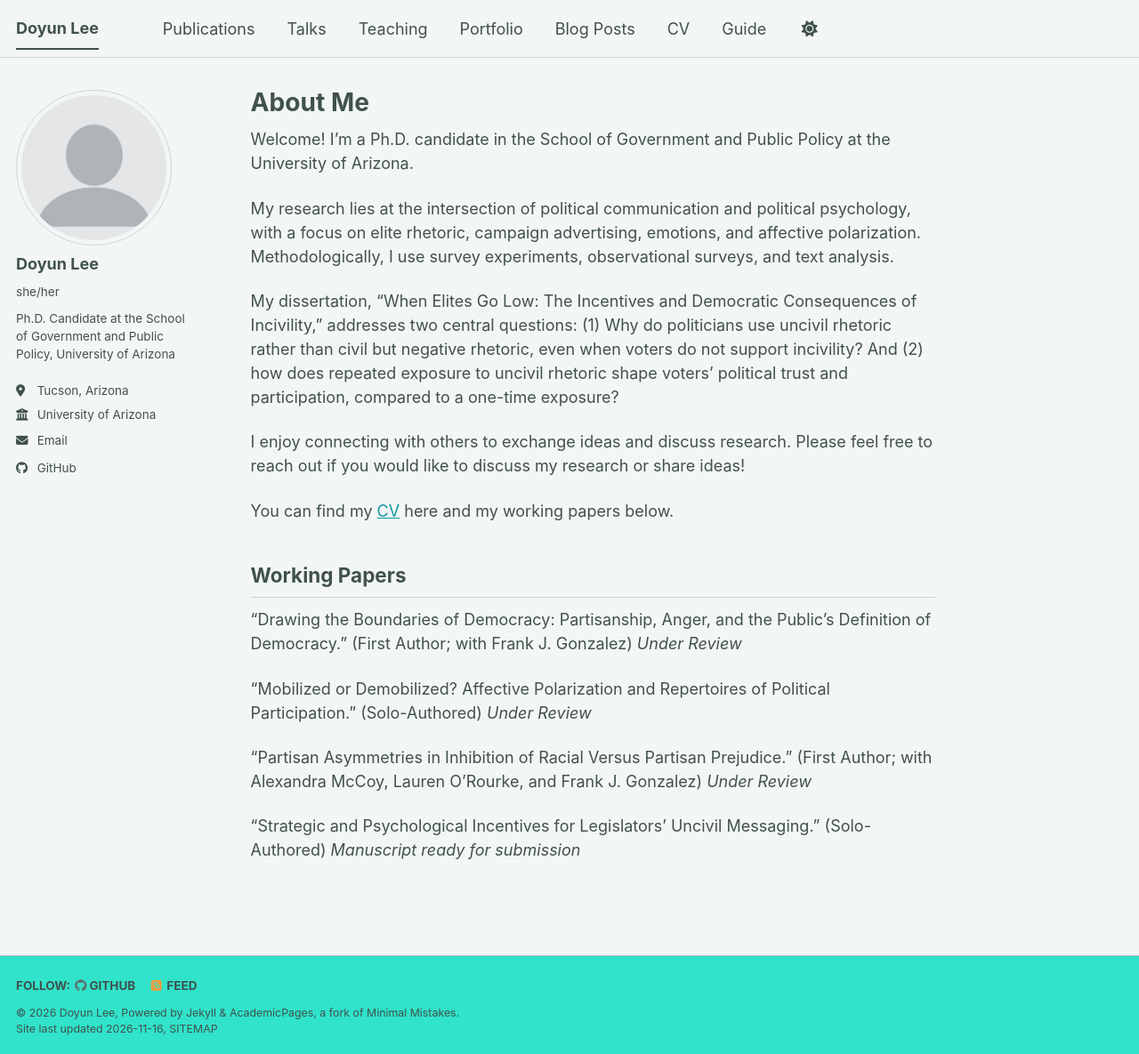
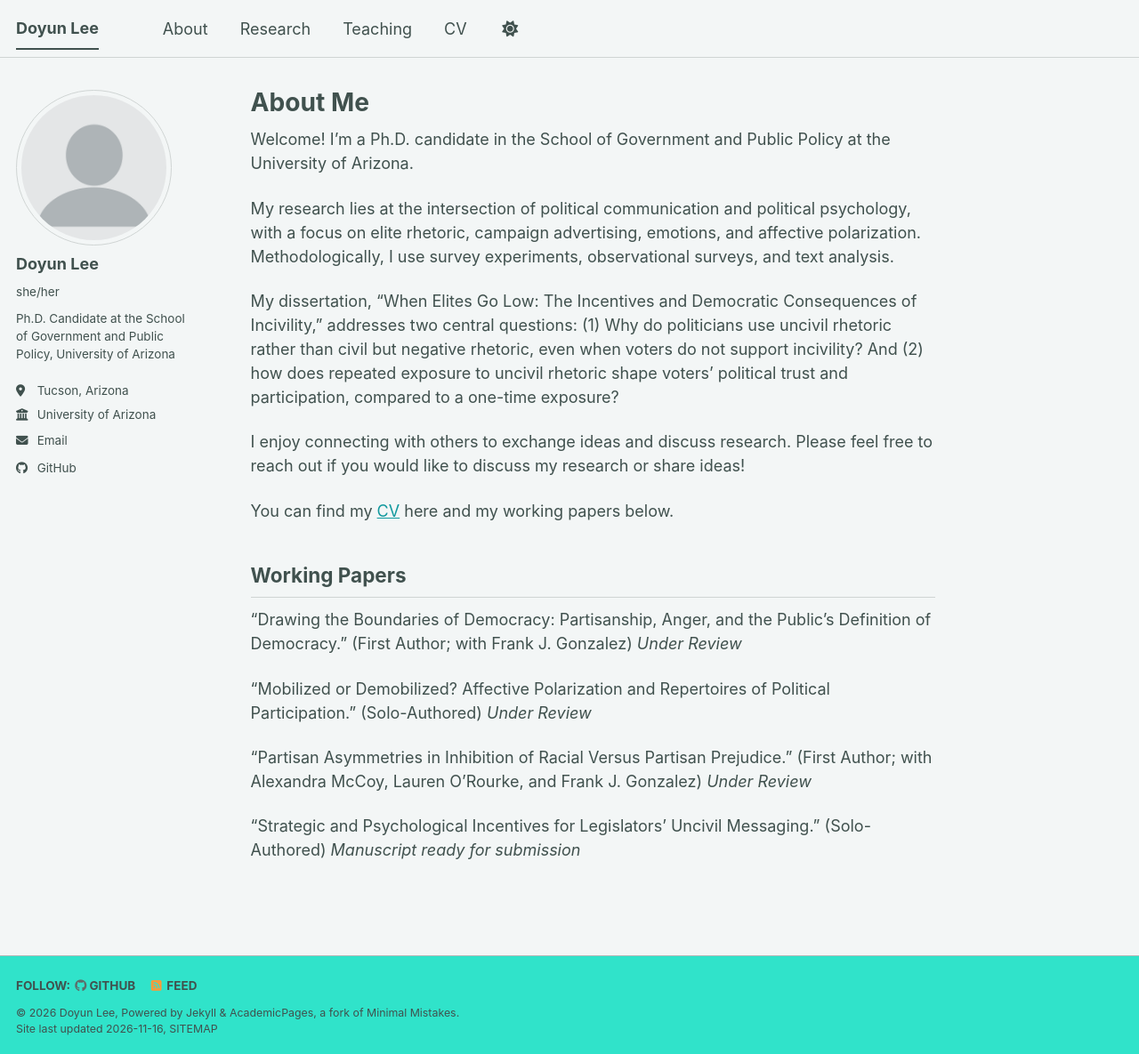
Before and after one commit to doyunlee1/doyunlee1.github.io, a Jekyll site: the page built from _pages/about.md, in a window 1280 px wide and 1185 px high. Shown: the whole window at 89% size. Built offline with Jekyll 4.4.1, drawn with Linux system fonts in a browser that asks for light colours; a script bundle is joined from its source files by our own code; a style sheet for code colours, icons or effects is not loaded.

Commit message:
Update navigation.yml

```diff
--- a/_data/navigation.yml
+++ b/_data/navigation.yml
@@ -8,23 +8,14 @@
 #      Markdown formatted page while the second is generated using JSON.
 
 main:
-  - title: "Publications"
-    url: /publications/
+  - title: "About"
+    url: /
 
-  - title: "Talks"
-    url: /talks/
+  - title: "Research"
+    url: /research/
 
   - title: "Teaching"
     url: /teaching/
 
-  - title: "Portfolio"
-    url: /portfolio/
-
-  - title: "Blog Posts"
-    url: /year-archive/
-
   - title: "CV"
     url: /cv/
-
-  - title: "Guide"
-    url: /markdown/
```
